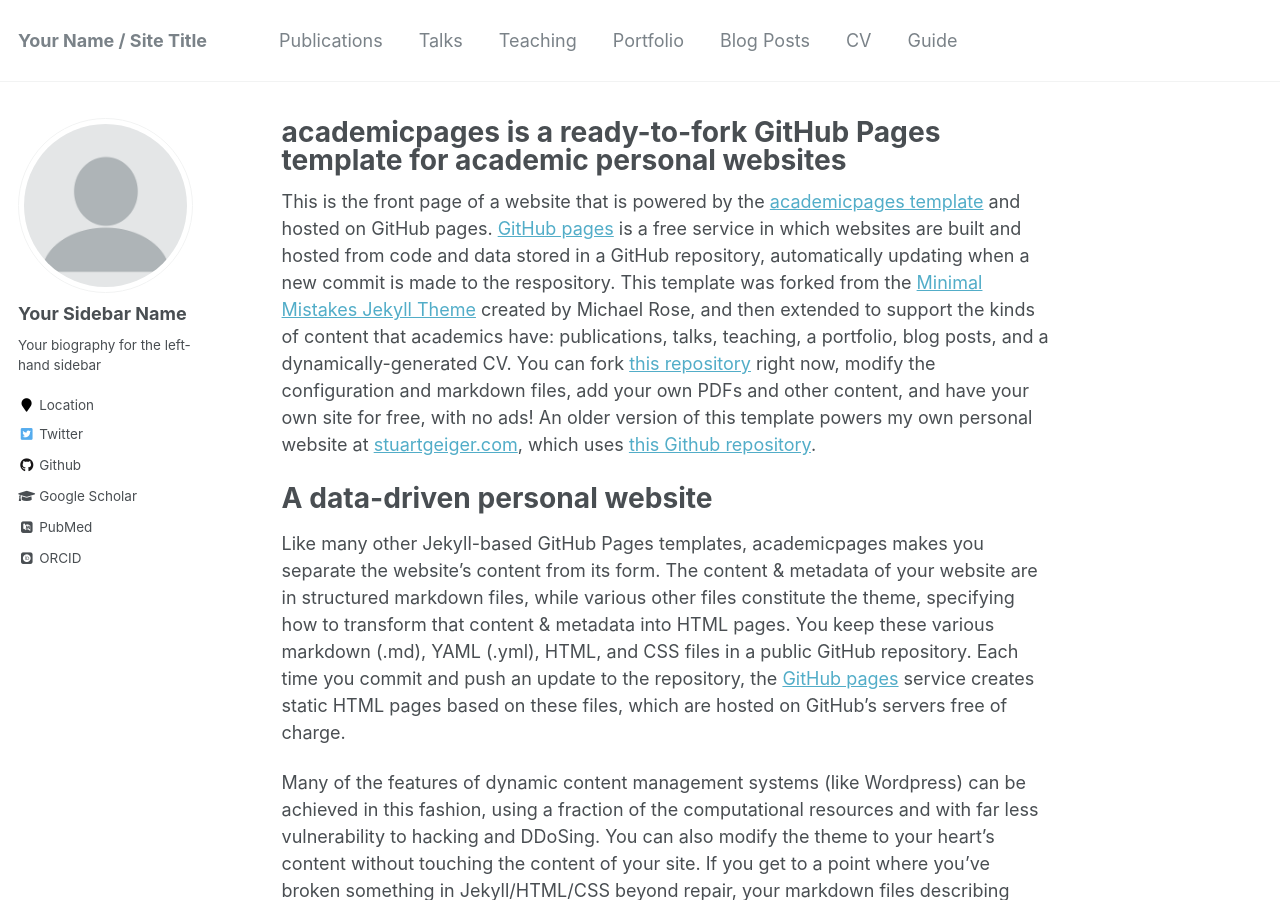
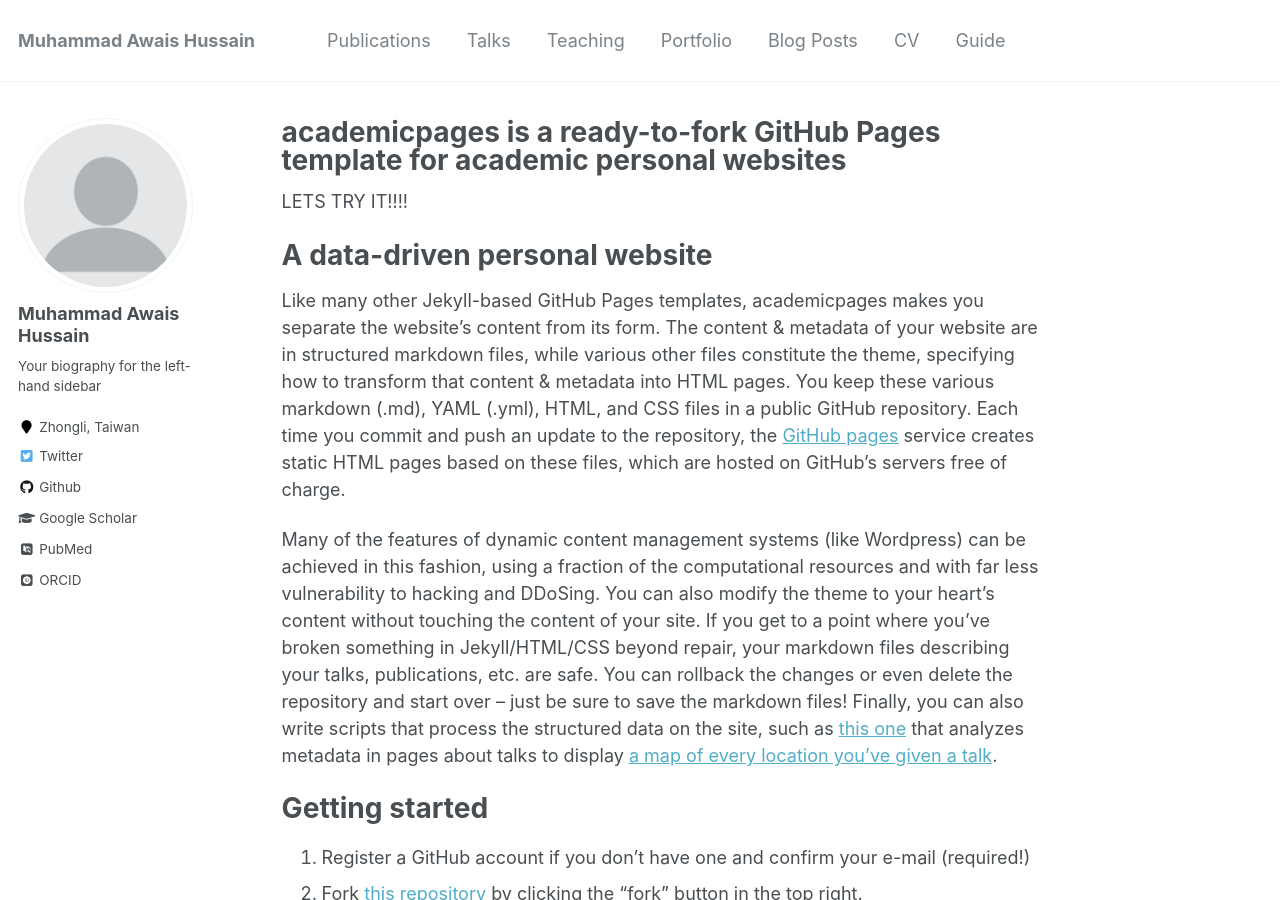
Before and after one commit to awais980/awais980.github.io, a Jekyll site: the page built from _pages/about.md, in a window 1280 px wide and 900 px high. Built offline with Jekyll 4.4.1, drawn with Linux system fonts in a browser that asks for light colours; some web fonts are replaced; some of the changed text lies outside the part shown.

Commit message:
first commit

```diff
--- a/_config.yml
+++ b/_config.yml
@@ -7,13 +7,13 @@
 
 # Site Settings
 locale                   : "en-US"
-title                    : "Your Name / Site Title"
+title                    : "Muhammad Awais Hussain"
 title_separator          : "-"
-name                     : &name "Your Name"
-description              : &description "personal description"
-url                      : https://academicpages.github.io # the base hostname & protocol for your site e.g. "https://mmistakes.github.io"
+name                     : &name "Muhammad Awais Hussain"
+description              : &description "PhD Candidate at National Central University, Taiwan"
+url                      : https://awais.github.io # the base hostname & protocol for your site e.g. "https://mmistakes.github.io"
 baseurl                  : "" # the subpath of your site, e.g. "/blog"
-repository               : "academicpages/academicpages.github.io"
+repository               : "awais980/awais.github.io"
 teaser                   :  # filename of teaser fallback teaser image placed in /images/, .e.g. "500x300.png"
 breadcrumbs              : false # true, false (default)
 words_per_minute         : 160
@@ -80,10 +80,10 @@ analytics:
 
 # Site Author
 author:
-  name             : "Your Sidebar Name"
+  name             : "Muhammad Awais Hussain"
   avatar           : "profile.png"
   bio              : "Your biography for the left-hand sidebar"
-  location         : "Location"
+  location         : "Zhongli, Taiwan"
   employer         :
   pubmed           : "https://www.ncbi.nlm.nih.gov/pubmed/?term=john+snow"
   googlescholar    : "http://yourfullgooglescholarurl.com"
--- a/_pages/about.md
+++ b/_pages/about.md
@@ -8,7 +8,7 @@ redirect_from:
   - /about.html
 ---
 
-This is the front page of a website that is powered by the [academicpages template](https://github.com/academicpages/academicpages.github.io) and hosted on GitHub pages. [GitHub pages](https://pages.github.com) is a free service in which websites are built and hosted from code and data stored in a GitHub repository, automatically updating when a new commit is made to the respository. This template was forked from the [Minimal Mistakes Jekyll Theme](https://mmistakes.github.io/minimal-mistakes/) created by Michael Rose, and then extended to support the kinds of content that academics have: publications, talks, teaching, a portfolio, blog posts, and a dynamically-generated CV. You can fork [this repository](https://github.com/academicpages/academicpages.github.io) right now, modify the configuration and markdown files, add your own PDFs and other content, and have your own site for free, with no ads! An older version of this template powers my own personal website at [stuartgeiger.com](http://stuartgeiger.com), which uses [this Github repository](https://github.com/staeiou/staeiou.github.io).
+LETS TRY IT!!!!
 
 A data-driven personal website
 ======
```
